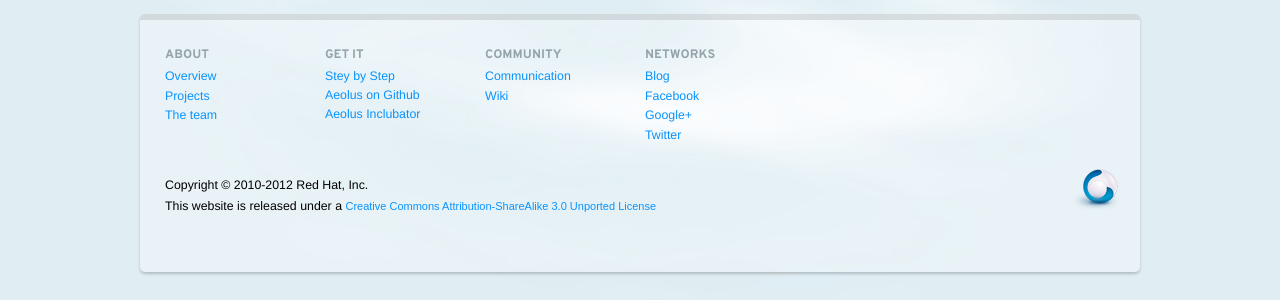
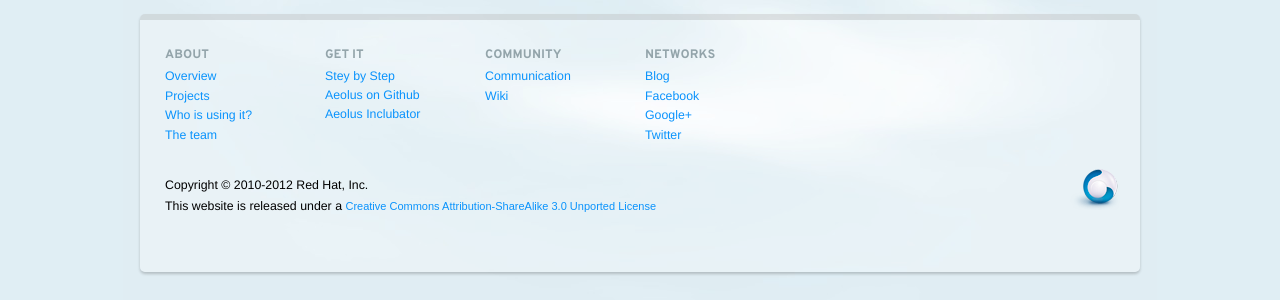
Before and after one commit to aeolusproject/aeolusproject.github.com, a Jekyll site: the page built from users.md, in a window 1280 px wide. Shown: the part 243-543 px from the top of the page. Built offline with Jekyll 4.4.1, drawn with Linux system fonts in a browser that asks for light colours; nearby versions of some CDN libraries; comment, search, counter and statistics services are not loaded.

Commit message:
some small followon touchups

```diff
--- a/_layouts/main.html
+++ b/_layouts/main.html
@@ -57,7 +57,7 @@
           <a href='https://redmine.aeolusproject.org/redmine/projects/aeolus/wiki/'>
             Wiki
           </a>
-          <a href='https://blog.aeolusproject.org/'>
+          <a href='http://blog.aeolusproject.org/'>
             Blog
           </a>
           <a href='contact.html'>
@@ -92,6 +92,11 @@
             <dd>
               <a href='projects.html' title='Projects under the Aeolus Umbrella'>
                 Projects
+              </a>
+            </dd>
+            <dd>
+              <a href='users.html' title='Who is using it'>
+                Who is using it?
               </a>
             </dd>
             <dd>
```
